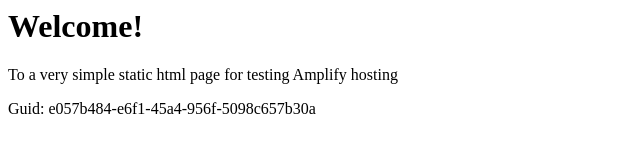
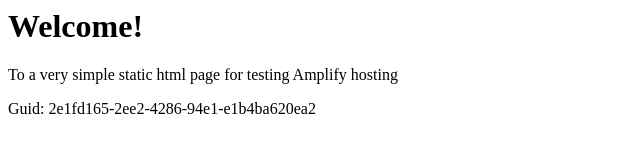
Before and after one commit to aws-aemilia-yul/Github-PR-Commit-Integration-Test-DoNotTouch-GithubWebhookPreviewCanaryTest-v1-preprod-ca-central-1, a website: page src/index.html in a window 1280 px wide. Shown: the full height of the page, 0-640 px from the left. Drawn offline with Linux system fonts and the light colour scheme.

Commit message:
commit from integ tests

```diff
--- a/src/index.html
+++ b/src/index.html
@@ -12,6 +12,6 @@
 <body>
     <h1>Welcome!</h1>
     <p>To a very simple static html page for testing Amplify hosting</p>
-    <p>Guid: e057b484-e6f1-45a4-956f-5098c657b30a</p></body>
+    <p>Guid: 2e1fd165-2ee2-4286-94e1-e1b4ba620ea2</p></body>
 
 </html>
```
